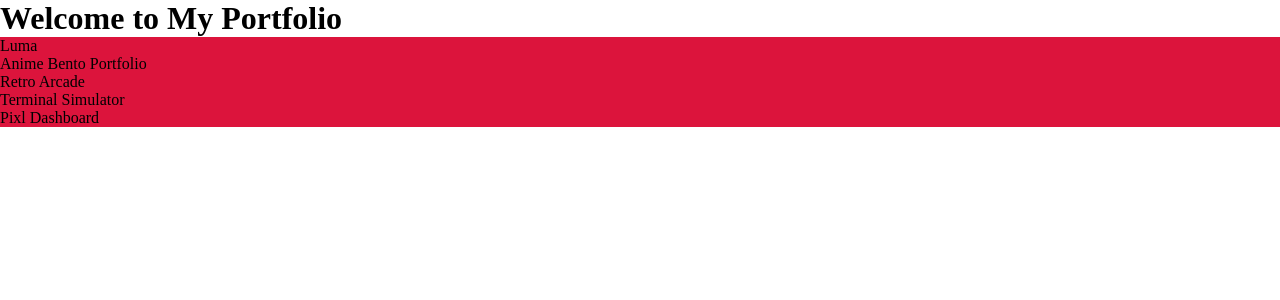
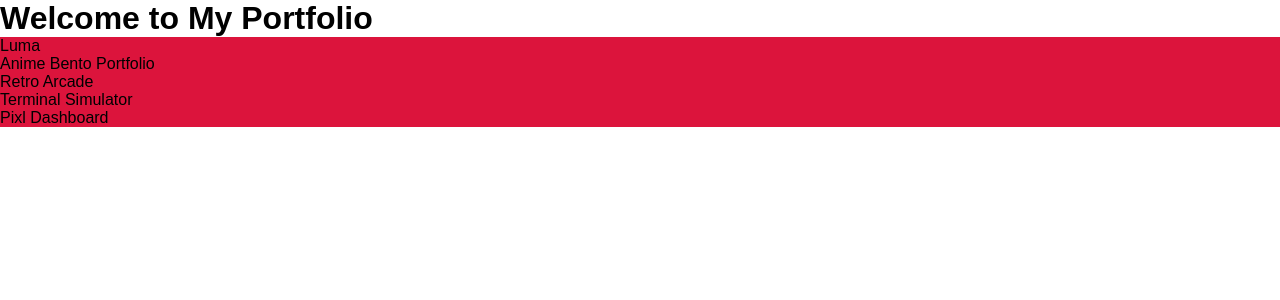
Before and after one commit to SandwichEater577/My-Portflio, a React app: page / in a window 1280 px wide. Shown: the top 300 px of the page. Built offline with nearby package versions, Linux system fonts and the light colour scheme; the HTML template or start-up script is replaced by a standard one.

Commit message:
Added font to body, font from Google

```diff
--- a/src/index.css
+++ b/src/index.css
@@ -7,4 +7,12 @@
 div#root {
   height: 100dvh;
   width: 100dvw;
+  display: flex;
+  flex-direction: column;
 }
+
+@import url("https://fonts.googleapis.com/css2?family=M+PLUS+Rounded+1c:wght@400;700;800&display=swap");
+
+body {
+  font-family: "M PLUS Rounded 1c", sans-serif;
+}
```
